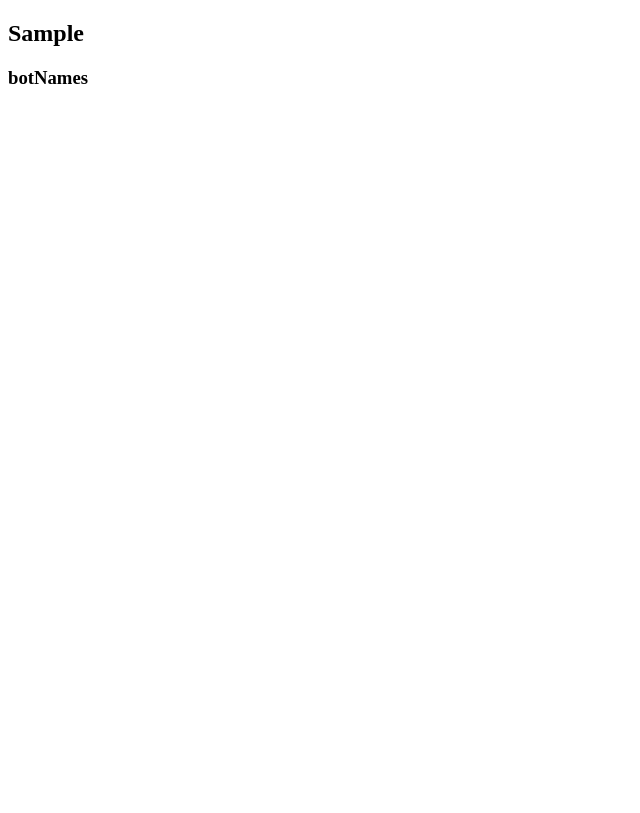
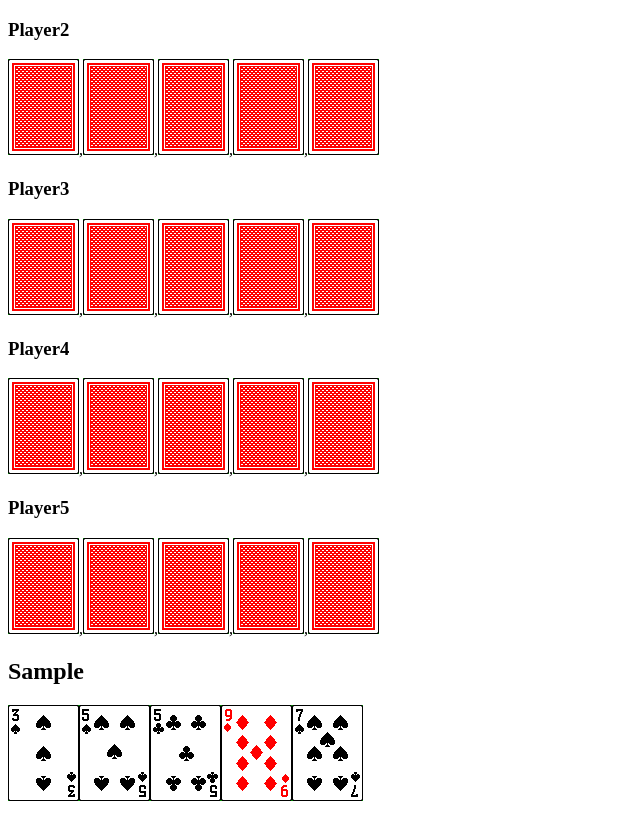
Before and after one commit to stephenpassero/GoFishJS, a website: page index.html in a window 1280 px wide. Both pictures are taken after typing "Sample", "5" into the empty fields and a click on the input "Submit". Shown: the whole page, without its empty margins (0-640 px from the left). Drawn offline with Linux system fonts and the light colour scheme.

Commit message:
Add images of cards to screen

```diff
--- a/index.html
+++ b/index.html
@@ -8,7 +8,12 @@
   <body>
     <script src="src/GoFishController.js"></script>
     <script src="src/LoginView.js"></script>
+    <script src="src/Card.js"></script>
+    <script src="src/Deck.js"></script>
+    <script src="src/Player.js"></script>
+    <script src="src/Game.js"></script>
     <script src="src/GameView.js"></script>
+
     <div id="main">
 
     </div>
--- a/src/Card.js
+++ b/src/Card.js
@@ -11,4 +11,8 @@ class Card {
   suit() {
     return this._suit
   }
+
+  imagePath() {
+    return `${this._suit.charAt(0).toLowerCase()}${this._rank.toLowerCase()}`
+  }
 }
--- a/src/Game.js
+++ b/src/Game.js
@@ -10,6 +10,10 @@ class Game {
     this._players = {}
     this._deck = new Deck()
     this._deck.shuffle()
+  }
+
+  botNames() {
+    return this._botNames
   }
 
   players() {
--- a/src/GameView.js
+++ b/src/GameView.js
@@ -1,17 +1,25 @@
+/* eslint arrow-body-style: 0 */
 class GameView {
   constructor(playerName, ...botNames) {
     this._playerName = playerName
     this._botNames = botNames
   }
 
-  render(container) {
+  render(container, cards) {
     const div = document.createElement('div')
-    const botHTML = this._botNames.map(name => `<h3>${name}</h3>`)
-    const text = `
+    const botHTML = this._botNames.map((name) => {
+      return `
+      <h3>${name}</h3>
+      ${cards.map(card => '<img src="public/img/cards/backs_red.png"/>')}
+      `
+    })
+    const cardImages = cards.map(card => `<img src="public/img/cards/${card.imagePath()}.png" />`)
+    const gameView = `
+      ${botHTML.join('')}
       <h2>${this._playerName}</h2>
-      ${botHTML.join('')}
+      ${cardImages.join('')}
     `
-    div.innerHTML = text
+    div.innerHTML = gameView
     container.appendChild(div)
   }
 }
--- a/src/GoFishController.js
+++ b/src/GoFishController.js
@@ -10,12 +10,11 @@ class GoFishController {
   }
 
   startGame(name, numOfPlayers) {
-    const player = '' // new Player
-    const game = '' // new Game
-    // Pass the bot names from game to the game view
-    // Game will pass the bot names into the game view
-    const view = new GameView(name, 'botNames') // new GameView
-    view.render(this.container())
+    const game = new Game(name, numOfPlayers) // new Game
+    game.startGame()
+    const humanPlayer = game.players()[name.toLowerCase()]
+    const view = new GameView(name, ...game.botNames()) // new GameView
+    view.render(this.container(), humanPlayer.cards())
   }
 }
 
```
